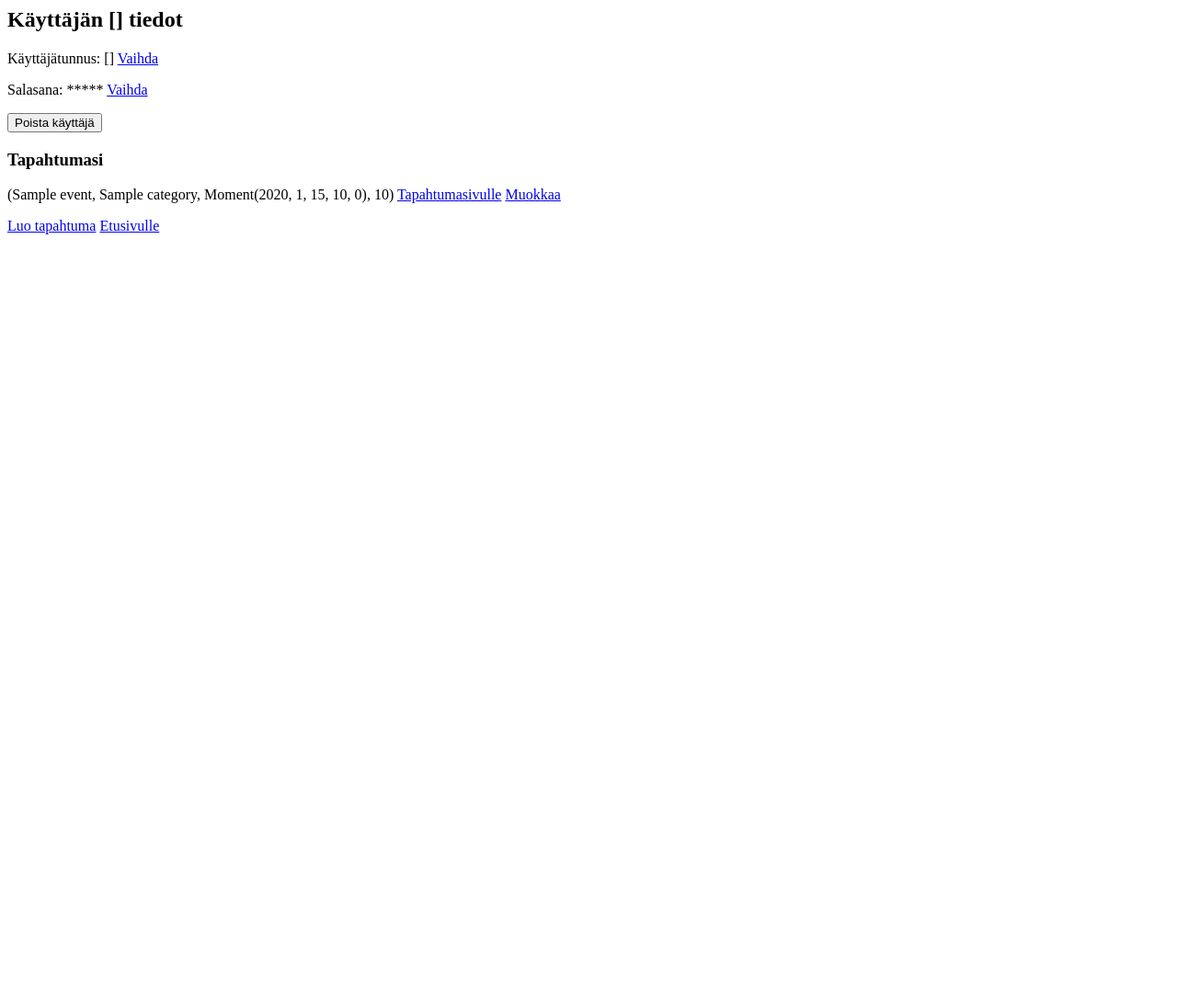
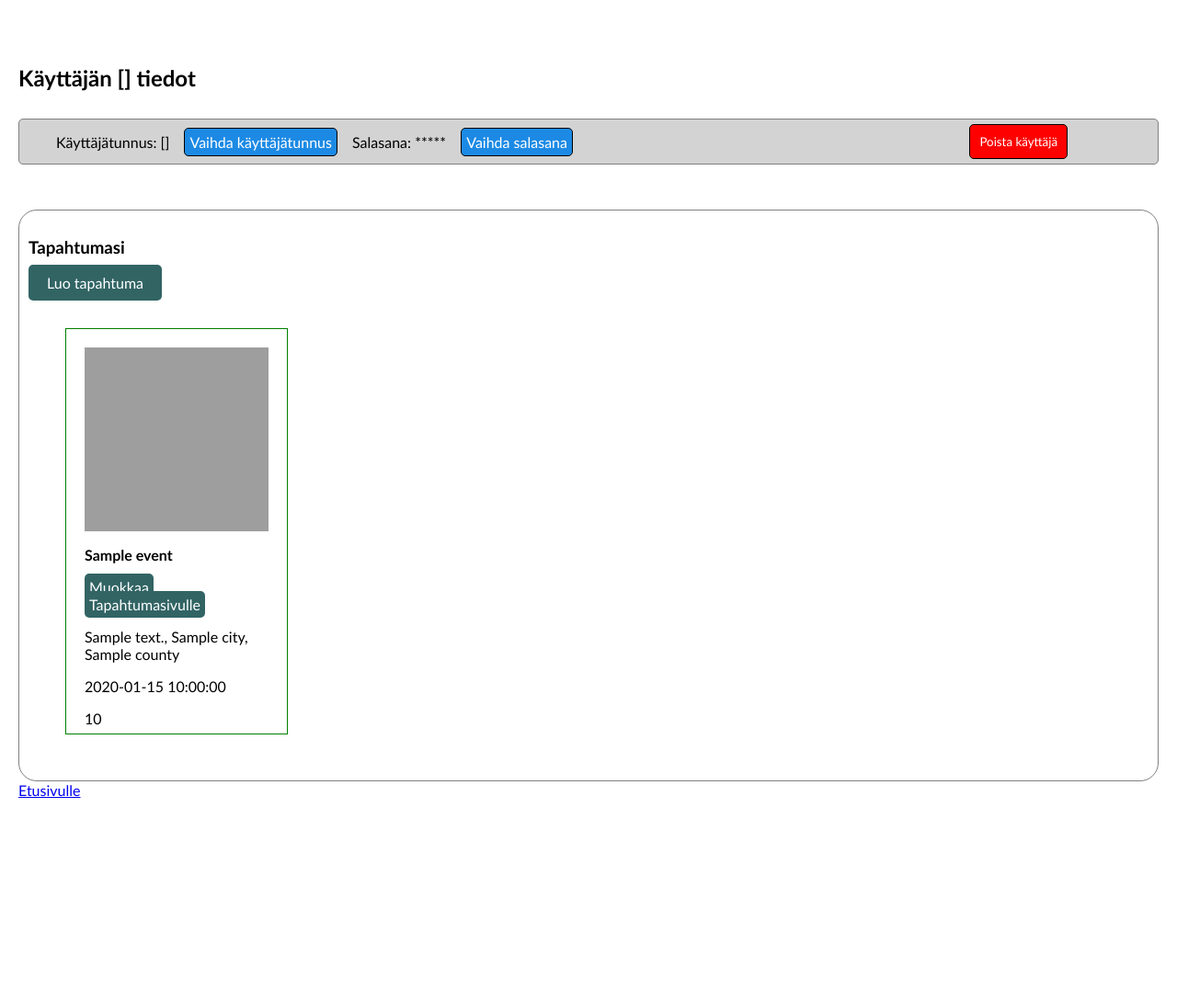
Before and after one commit to yuzamonkey/TSOHA, a Flask app: template templates/user_info.html in a window 1280 px wide. Shown: the whole page at 92% size. Before the commit the page ends 255 px from the top, so only its background shows below. Run offline with Flask 2, Linux system fonts and the light colour scheme; the template is opened without the code that fills it: most values are stand-ins (such as "Sample title", 1, 10 or a date in 2020); grey boxes are pictures that could not be loaded.

Commit message:
add css to user page and push to heroku

```diff
--- /dev/null
+++ b/static/css/user_info.css
@@ -0,0 +1,129 @@
+* {
+    font-family:'Gill Sans', 'Gill Sans MT', Calibri, 'Trebuchet MS', sans-serif
+}
+
+body {
+    margin: auto;
+    padding: 20px;
+    margin-top: 50px;
+    margin-bottom: 200px;
+    width: auto;
+}
+
+.user_information {
+    border: 1px solid gray;
+    border-radius: 5px;
+    padding: 5px 40px;
+    margin-top: 30px;
+    width: auto;
+    display: flex;
+    flex-wrap: wrap;
+    align-content: center;
+    align-items: center;
+    background-color: lightgray;
+}
+
+.username_and_password {
+    /* border: 1px solid black; */
+    width: 80%;
+    display: flex;
+    justify-content: flex-start;
+    align-content: center;
+    align-items: center;
+}
+
+.edit_username_or_password {
+    border: 1px solid black;
+    color:white;
+    text-decoration: none;
+    background-color: rgb(28, 138, 228);
+    border-radius: 5px;
+    padding: 5px;
+}
+
+.edit_username_or_password:hover {
+    background-color: darkslategray;
+}
+
+.delete {
+    /* border: 1px solid black; */
+    width: 15%;
+    display: flex;
+    justify-content: flex-end;
+}
+.delete_button {
+    color: white;
+    background-color: red;
+    padding: 10px;
+    border: 1px solid black;
+    border-radius: 5px;
+
+}
+
+.delete_button:hover {
+    background-color: darkred;
+}
+
+.create_event {
+    color:white;
+    text-decoration: none;
+    background-color: rgb(50, 100, 100);
+    border-radius: 5px;
+    padding: 10px 20px;
+}
+.create_event:hover {
+    background-color: darkslategray;
+}
+
+.event_info {
+    border: 1px solid gray;
+    border-radius: 20px;
+    padding: 10px;
+    margin-top: 30px;
+    width: auto;
+}
+
+.events {
+    margin: 5px;
+    padding: 5px;
+    display: flex;
+    flex-wrap: wrap;
+    align-content:center;
+    align-items: center;
+}
+.event {
+    border: 1px solid green;
+    width: 200px;
+    height: 400px;
+    margin: 30px;
+    padding: 20px;
+}
+.event_image {
+    width: 200px;
+    height: 200px;
+    object-fit: cover;
+}
+
+.edit_link {
+    color:white;
+    text-decoration: none;
+    background-color: rgb(50, 100, 100);
+    border-radius: 5px;
+    padding: 5px;
+}
+
+.edit_link:hover {
+    background-color: darkslategray;
+}
+
+.to_event_page {
+    color:white;
+    text-decoration: none;
+    background-color: rgb(50, 100, 100);
+    border-radius: 5px;
+    padding: 5px;
+}
+
+.to_event_page:hover {
+    background-color: darkslategray;
+}
--- a/templates/user_info.html
+++ b/templates/user_info.html
@@ -1,12 +1,15 @@
+<link rel="stylesheet" type="text/css" href="{{ url_for('static',filename='css/user_info.css') }}">
+
+<body>
     <h2>Käyttäjän {{username}} tiedot</h2>
         {% if session.is_admin %}
             <a href="/admin_page">admin työkalut</a>
         {% endif %}
-<p>Käyttäjätunnus: {{username}} <a href="/edit_username">Vaihda</a></p>
-<p>Salasana: ***** <a href="/edit_password">Vaihda</a></p>
-
-<button onclick="confirm_window()">Poista käyttäjä</button>
-
+    <div class="user_information">
+        <div class="username_and_password">Käyttäjätunnus: {{username}} &emsp;<a href="/edit_username" class="edit_username_or_password">Vaihda käyttäjätunnus</a>
+            &emsp; Salasana: ***** &emsp;<a href="/edit_password" class="edit_username_or_password">Vaihda salasana</a></div>
+            <div class="delete"><button onclick="confirm_window()" class="delete_button">Poista käyttäjä</button></div>
+    </div>
     <script>
         function confirm_window() {
             var del = confirm("Käyttäjän poistaminen poistaa myös tekemäsi tapahtumat. Haluatko poistaa käyttäjän {{username}}?");
@@ -17,11 +20,29 @@
     </script>
     <br>
 
+    <div class="event_info">
 
         <h3>Tapahtumasi</h3>
+        <a href="create_event" class="create_event">Luo tapahtuma</a>
+
+        <div class="events">
             {% for event in users_events %}
-    <p>{{event.name, event.category, event.starting_time, event.price}} <a href="/event/{{event.id}}">Tapahtumasivulle</a> <a href="/edit_event/{{event.id}}">Muokkaa</a></p>
+                <div class="event">
+                    {% if event["image_id"] %}
+                        <img src="/event_image/{{event.image_id}}" class="event_image">
+                    {% endif %}
+                    <p><b>{{event["name"]}}</b></p>
+                    <a href="/edit_event/{{event.id}}" class="edit_link">Muokkaa</a>
+                    <a href="/event/{{event.id}}" class="to_event_page">Tapahtumasivulle</a>
+                    <p> {{event["address"]}}, {{event["city"]}}, {{event["county"]}}</p>
+                    <p> {{event["starting_time"]}}</p>
+                    <p> {{event["price"]}}</p>
+
+                    </p>
+                </div>
             {% endfor %}
-<a href="create_event">Luo tapahtuma</a>
+        </div>
+    </div>
 
     <a href="/">Etusivulle</a>
+</body>
```
Also changed, not shown: README.md. Lines whose indentation alone changed are shown as unchanged.
